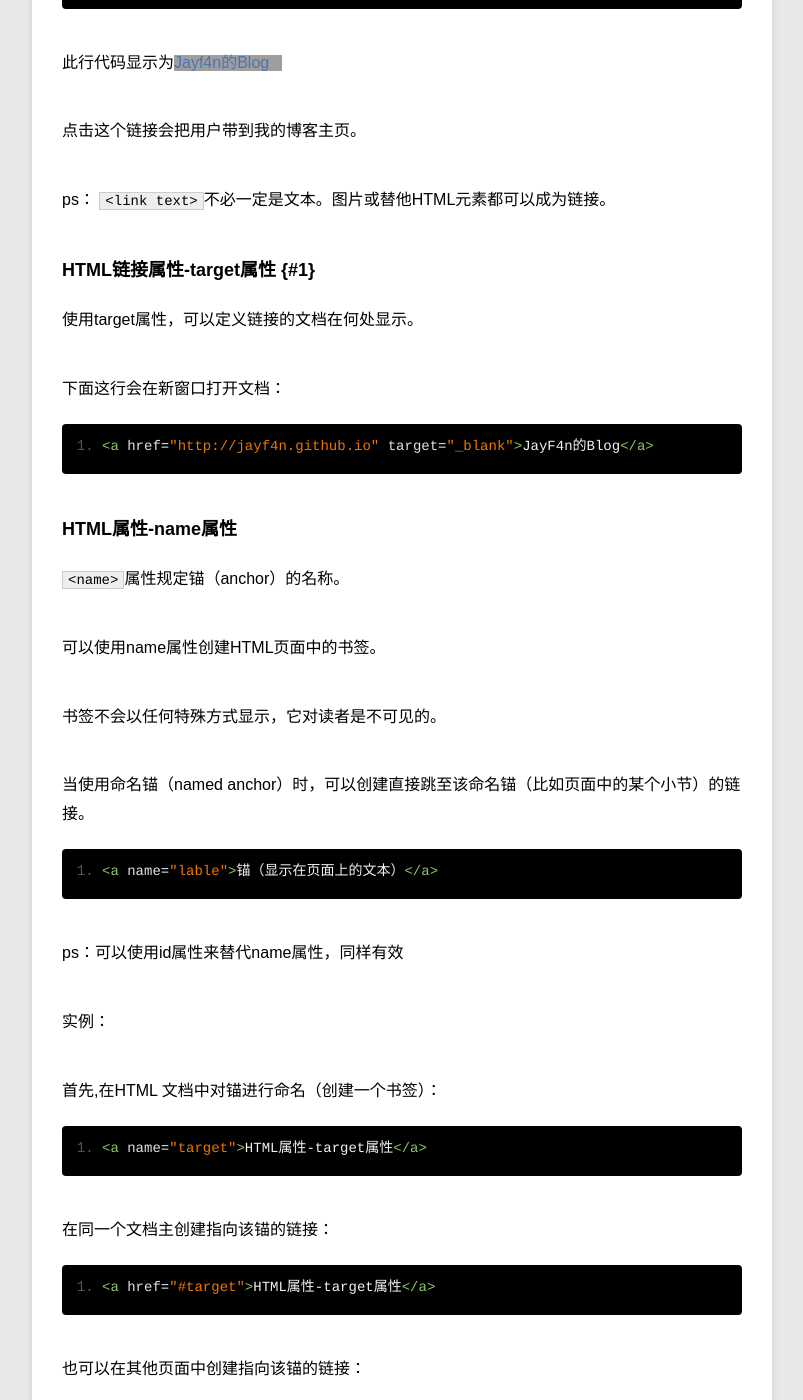
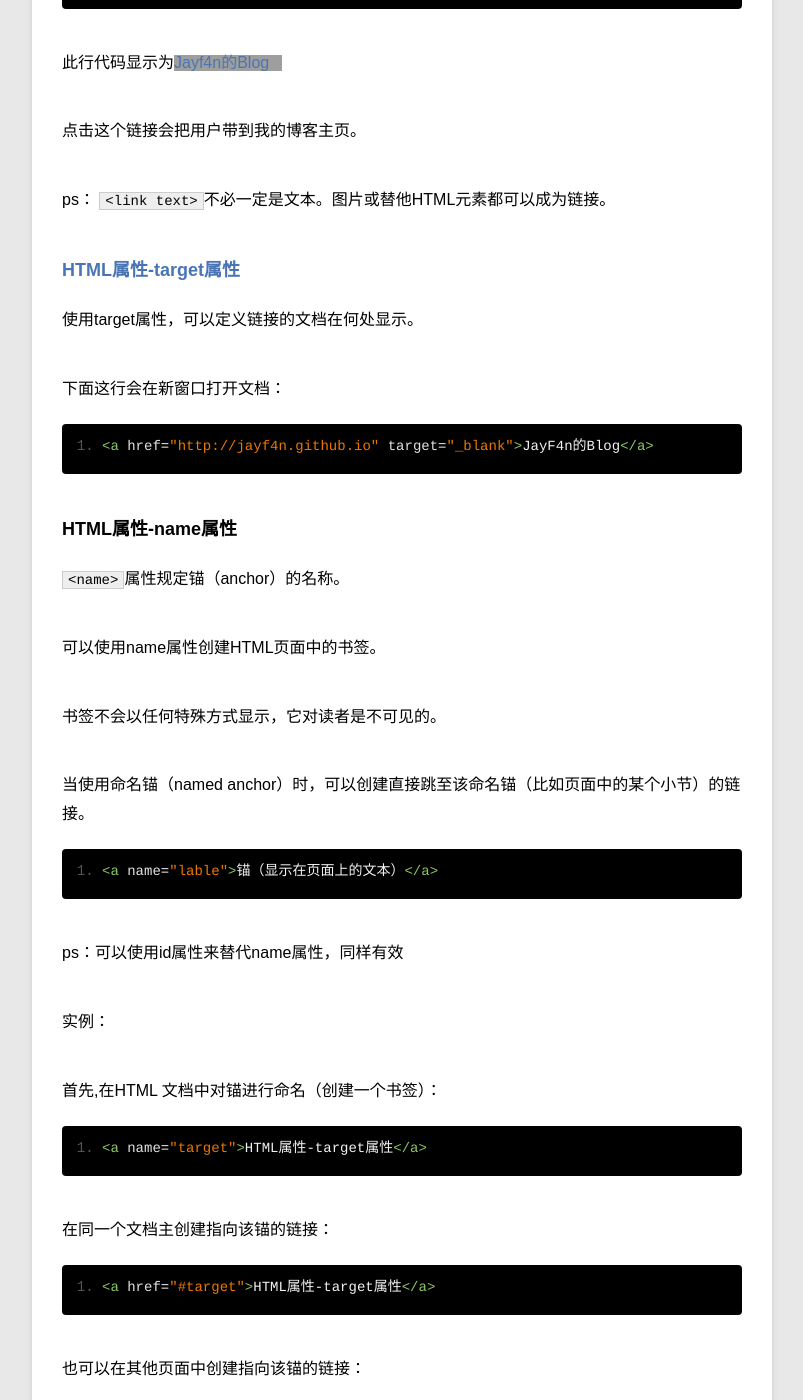
Before and after one commit to JayF4n/jayf4n.github.io, a Jekyll site: the page built from _posts/project/2016-03-13-html_link.md, in a window 1280 px wide and 1400 px high, scrolled down 937 px. Shown: the whole window, without its empty margins (78-881 px from the left). Built offline with Jekyll 4.4.1, drawn with Linux system fonts in a browser that asks for light colours; some of the changed text lies outside the part shown; grey boxes are pictures that could not be loaded.

Commit message:
mod html_link.md

```diff
--- a/_posts/project/2016-03-13-html_link.md
+++ b/_posts/project/2016-03-13-html_link.md
@@ -33,7 +33,11 @@ description: HTML学习笔记_w3school
 
 ps： `<link text>`不必一定是文本。图片或替他HTML元素都可以成为链接。
 
-### HTML链接属性-target属性       {#1}
+<h3>
+<a name="target">
+ HTML属性-target属性
+</a>
+</h3>
 
 使用target属性，可以定义链接的文档在何处显示。
 
```
Also changed, not shown: other parts of _posts/project/2016-03-13-html_link.md (+2 -2 lines).
